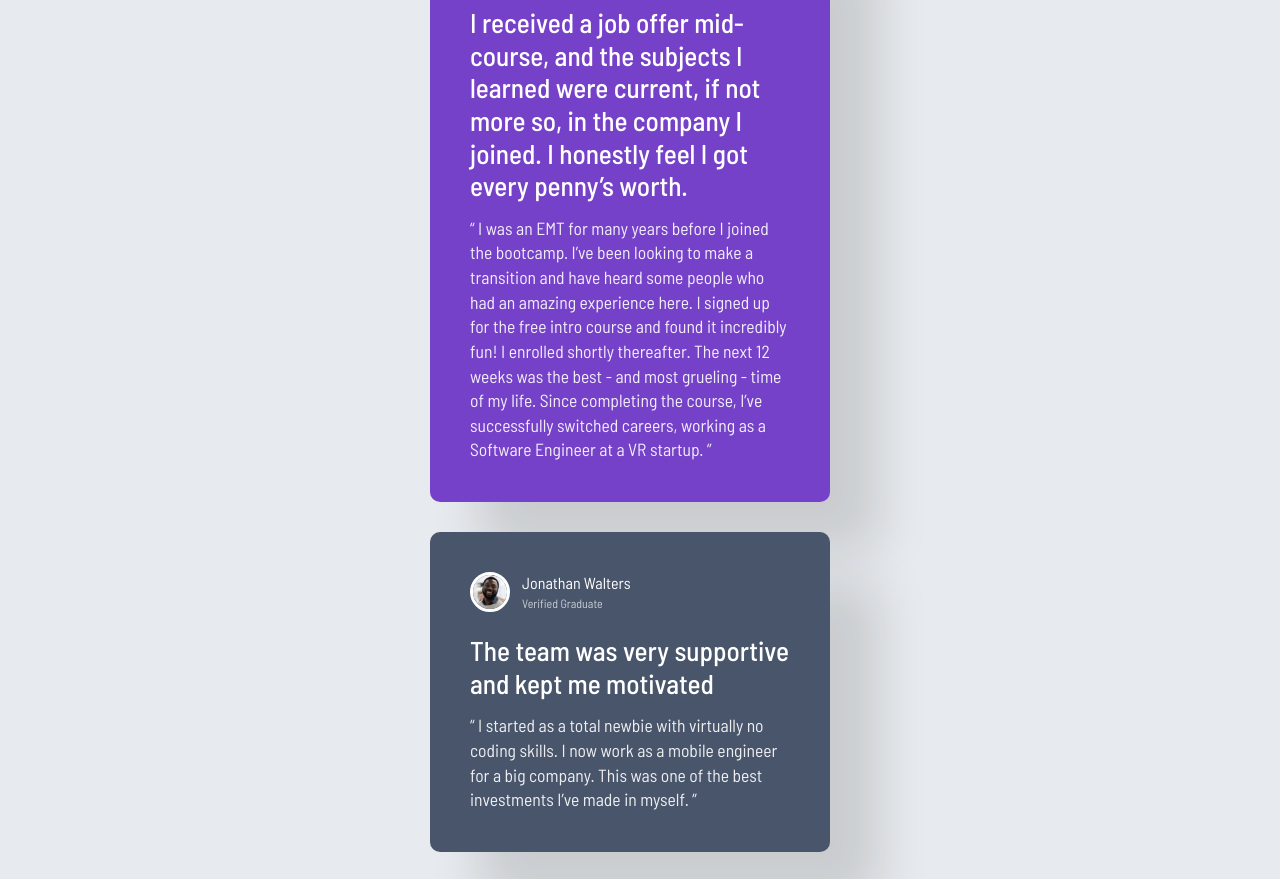
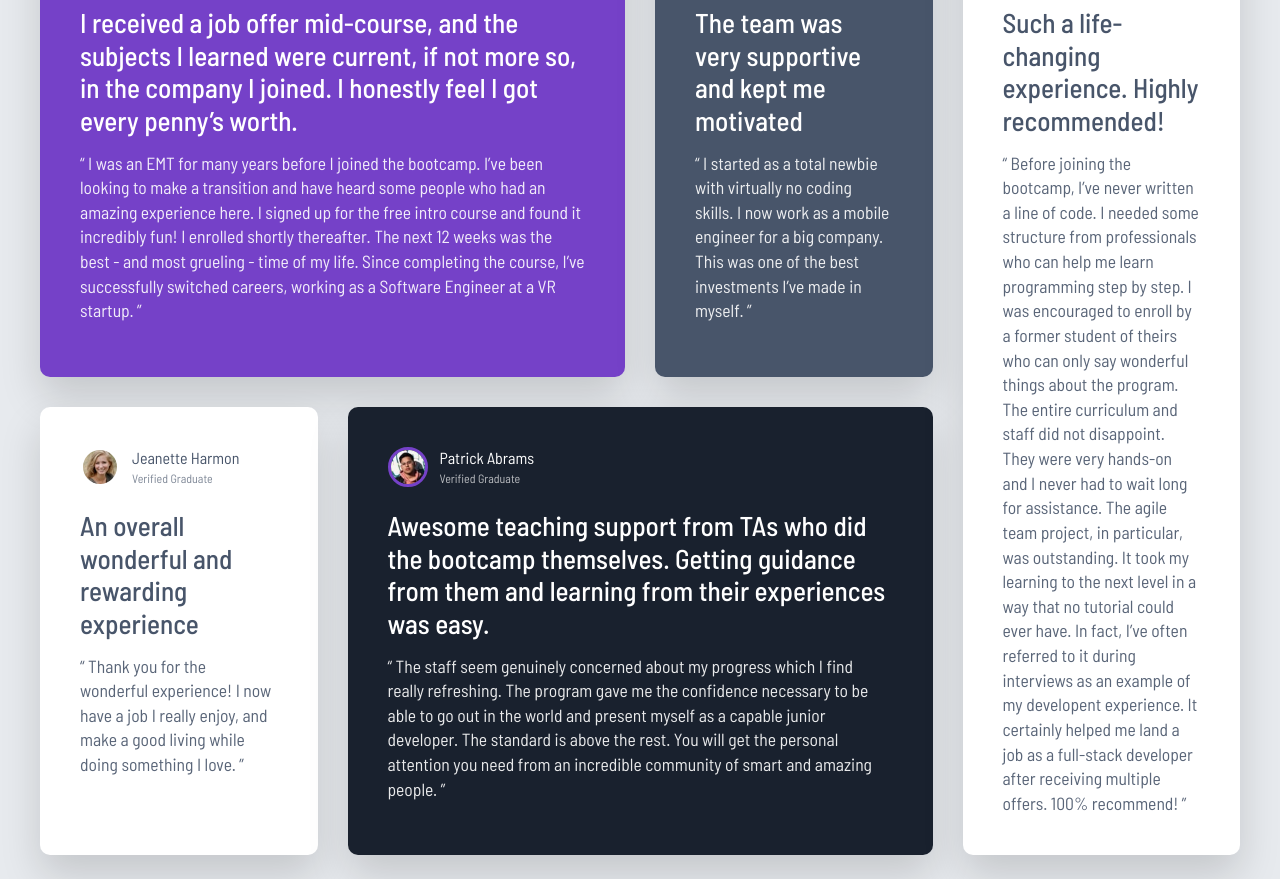
Before and after one commit to lukaz-alves/depoimentos-em-grade, a plain HTML site: page index.html in a window 1280 px wide. Shown: the part 176-1055 px from the top of the page. Drawn offline with Linux system fonts and the light colour scheme.

Commit message:
criando pagina para desktop com grid

```diff
--- a/index.html
+++ b/index.html
@@ -1,17 +1,17 @@
 <!DOCTYPE html>
-<html lang="pt-br">
+<html lang="en">
 <head>
   <meta charset="UTF-8" />
   <meta name="viewport" content="width=device-width, initial-scale=1.0" />
   <link rel="icon" type="image/png" sizes="32x32" href="./images/favicon-32x32.png">
-  <title>Frontend Mentor | [Challenge Name Here]</title>
+  <title>Frontend Mentor | Depoimentos</title>
   <link rel="preconnect" href="https://fonts.googleapis.com">
   <link rel="preconnect" href="https://fonts.gstatic.com" crossorigin>
   <link href="https://fonts.googleapis.com/css2?family=Barlow+Semi+Condensed:ital,wght@0,100;0,200;0,300;0,400;0,500;0,600;0,700;0,800;0,900;1,100;1,200;1,300;1,400;1,500;1,600;1,700;1,800;1,900&display=swap" rel="stylesheet">
   <link rel="stylesheet" href="style.css">
+  <link rel="stylesheet" href="query.css">
 </head>
 <body>
-
   <main class="depoimentos">
 
     <div class="card card-1">
--- /dev/null
+++ b/query.css
@@ -0,0 +1,32 @@
+@media (min-width: 1024px) {
+  .depoimentos {
+    max-width: 1200px;
+    margin: auto;
+    display: grid;
+    grid-template-columns: repeat(4, 1fr);
+    gap: 30px;
+  }
+
+  .card-1 {
+    grid-column: 1 / 3;
+  }
+
+  .card-2 {
+    grid-column: 3 / 4;
+  }
+
+  .card-5 {
+    grid-column: 4 / 5;
+    grid-row: 1 / 3;
+  }
+
+  .card-3 {
+    grid-column: 1 / 2;
+  }
+
+  .card-4 {
+    grid-column: 2 / 4;
+  }
+
+
+}
--- a/style.css
+++ b/style.css
@@ -27,10 +27,9 @@ body {
 }
 
 .card {
-  width: 400px;
   border-radius: 10px;
   padding: 40px;
-  box-shadow: 50px 50px 50px rgba(0, 0, 0, 0.13);
+  box-shadow: 0px 20px 40px rgba(0, 0, 0, 0.15);
 }
 
 .header {
```
